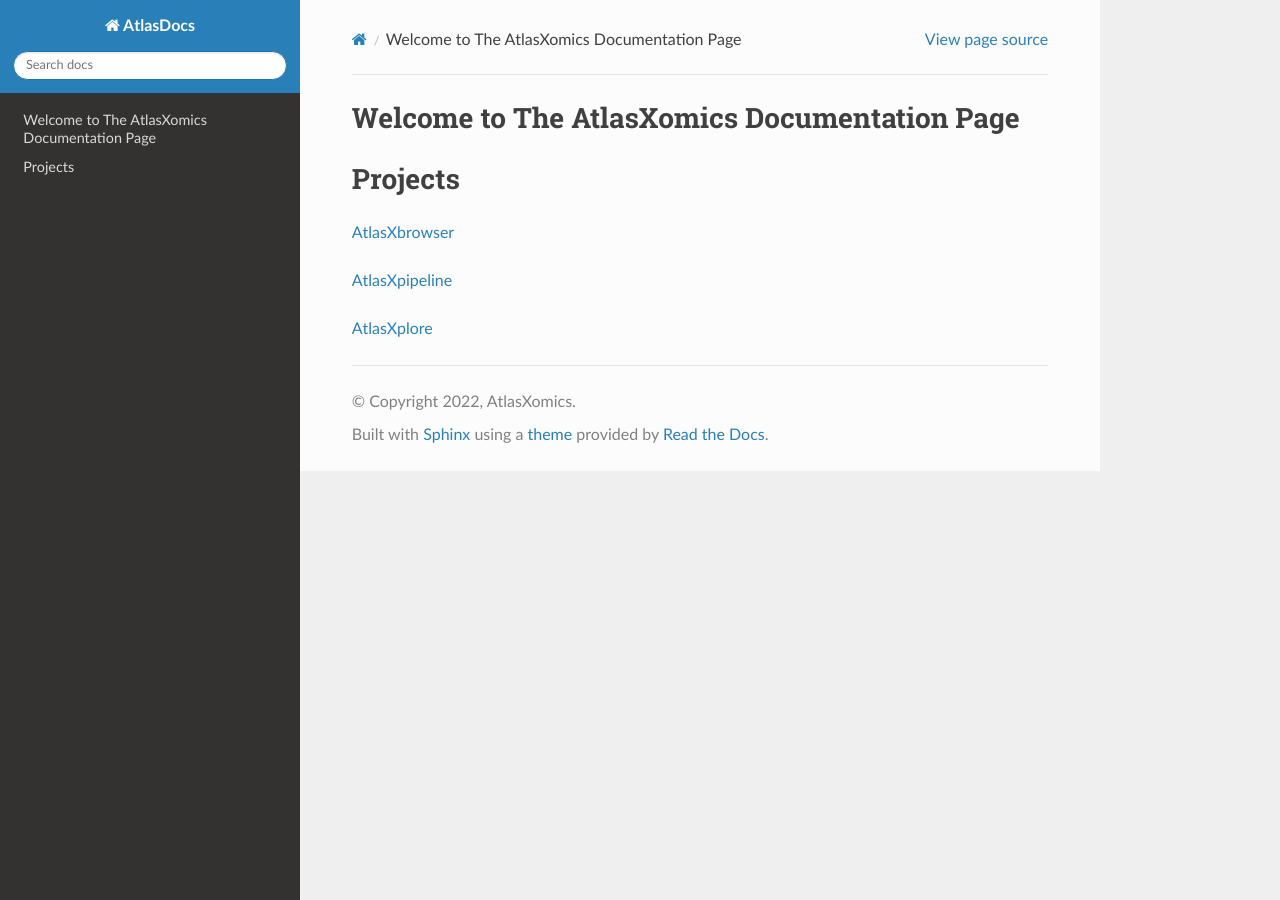
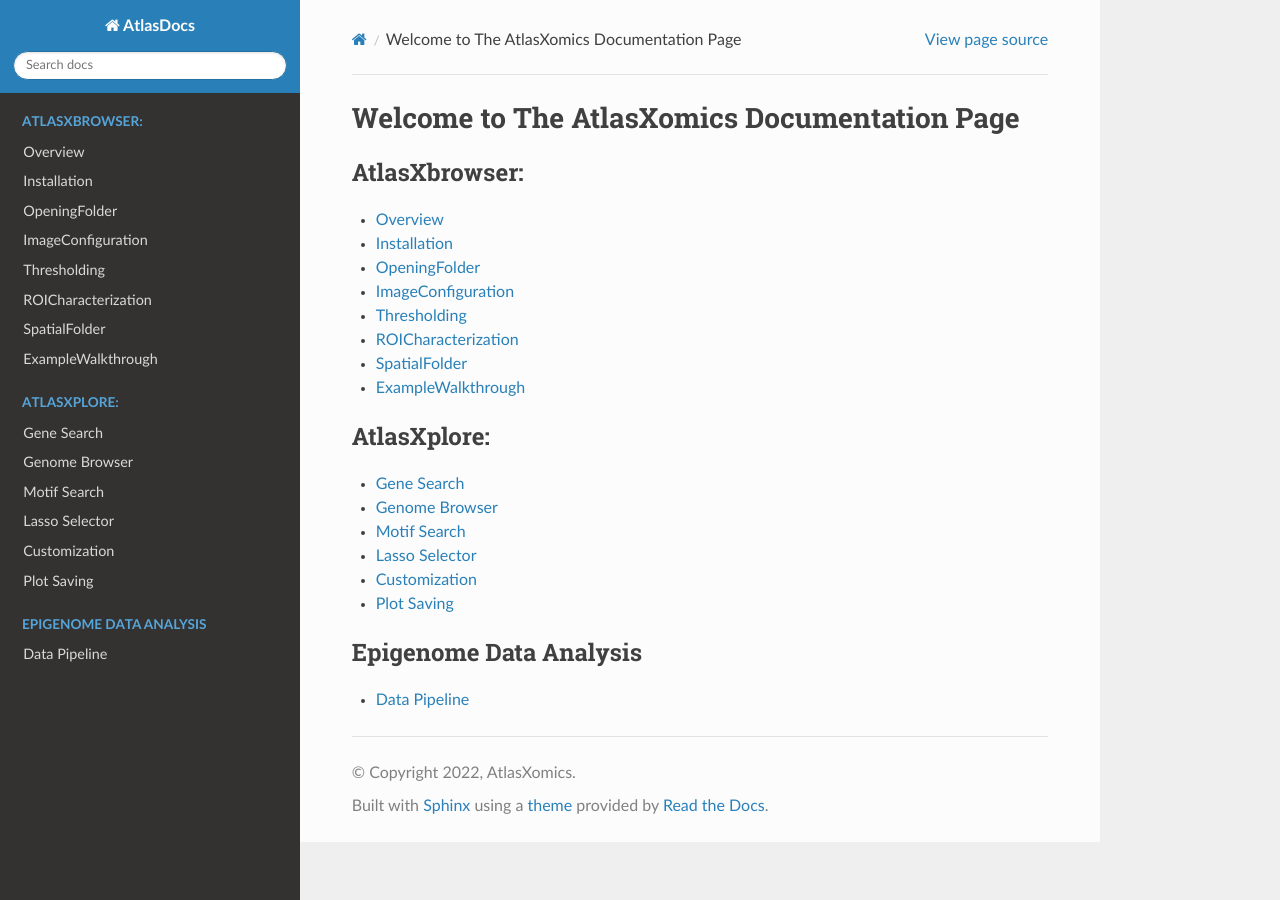
Before and after one commit to tamarajafar/AtlasXomics_docs, a Sphinx documentation site: the page built from docs/index.rst, in a window 1280 px wide. Built offline with Sphinx 7.4.7 and the Read the Docs theme 2.0.0, drawn with Linux system fonts in a browser that asks for light colours.

Commit message:
Displaying sidebar of all projects on home docs page

```diff
--- a/docs/conf.py
+++ b/docs/conf.py
@@ -50,4 +50,4 @@
 # Add any paths that contain custom static files (such as style sheets) here,
 # relative to this directory. They are copied after the builtin static files,
 # so a file named "default.css" will overwrite the builtin "default.css".
-html_static_path = ['_static']
+# html_static_path = ['_static']
--- a/docs/index.rst
+++ b/docs/index.rst
@@ -3,21 +3,28 @@
 =======================================================
 
 .. toctree::
-   :maxdepth: 3
-   :caption: Contents:
+   :caption: AtlasXbrowser:
 
+   Overview <https://docs.atlasxomics.com/projects/AtlasXbrowser/en/latest/Overview.html>
+   Installation <https://docs.atlasxomics.com/projects/AtlasXbrowser/en/latest/Installation.html>
+   OpeningFolder <https://docs.atlasxomics.com/projects/AtlasXbrowser/en/latest/OpeningFolder.html>
+   ImageConfiguration <https://docs.atlasxomics.com/projects/AtlasXbrowser/en/latest/ImageConfiguration.html>
+   Thresholding <https://docs.atlasxomics.com/projects/AtlasXbrowser/en/latest/Thresholding.html>
+   ROICharacterization <https://docs.atlasxomics.com/projects/AtlasXbrowser/en/latest/ROICharacterization.html>
+   SpatialFolder <https://docs.atlasxomics.com/projects/AtlasXbrowser/en/latest/SpatialFolder.html>
+   ExampleWalkthrough <https://docs.atlasxomics.com/projects/AtlasXbrowser/en/latest/ExampleWalkthrough.html>
 
-Projects
-==================
+.. toctree::
+   :caption: AtlasXplore:
 
-`AtlasXbrowser`_
+   Gene Search <https://docs.atlasxomics.com/projects/AtlasXplore/en/latest/GeneSearch.html>
+   Genome Browser <https://docs.atlasxomics.com/projects/AtlasXplore/en/latest/GenomeBrowser.html>
+   Motif Search <https://docs.atlasxomics.com/projects/AtlasXplore/en/latest/MotifSearch.html>
+   Lasso Selector <https://docs.atlasxomics.com/projects/AtlasXplore/en/latest/LassoSelector.html>
+   Customization <https://docs.atlasxomics.com/projects/AtlasXplore/en/latest/Customization.html>
+   Plot Saving <https://docs.atlasxomics.com/projects/AtlasXplore/en/latest/SavingPlots.html>
 
-.. _AtlasXbrowser: https://docs.atlasxomics.com/projects/AtlasXbrowser/en/latest/
+.. toctree::
+   :caption: Epigenome Data Analysis
 
-`AtlasXpipeline`_
-
-.. _AtlasXpipeline: https://docs.atlasxomics.com/projects/AtlasXpipeline/en/latest/
-
-`AtlasXplore`_
-
-.. _AtlasXplore: https://docs.atlasxomics.com/projects/AtlasXplore/en/latest/
+   Data Pipeline <https://docs.atlasxomics.com/projects/AtlasXpipeline/en/latest/#dependencies>
```
Also changed, not shown: 17 other files.
